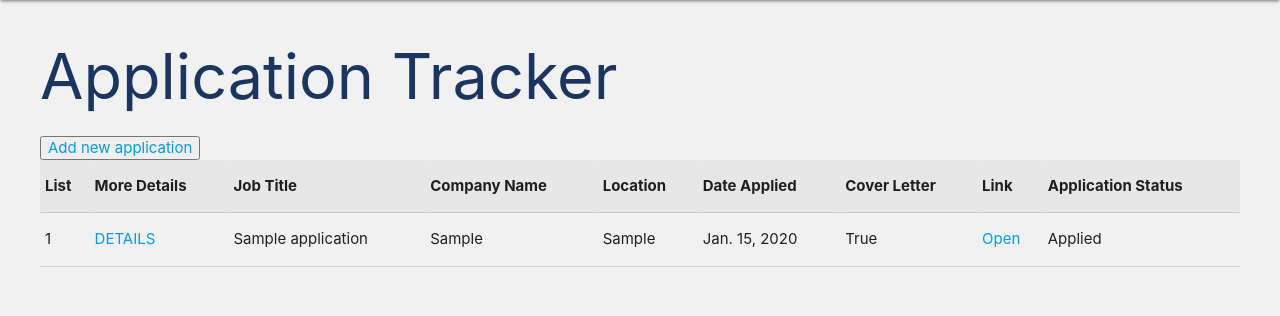
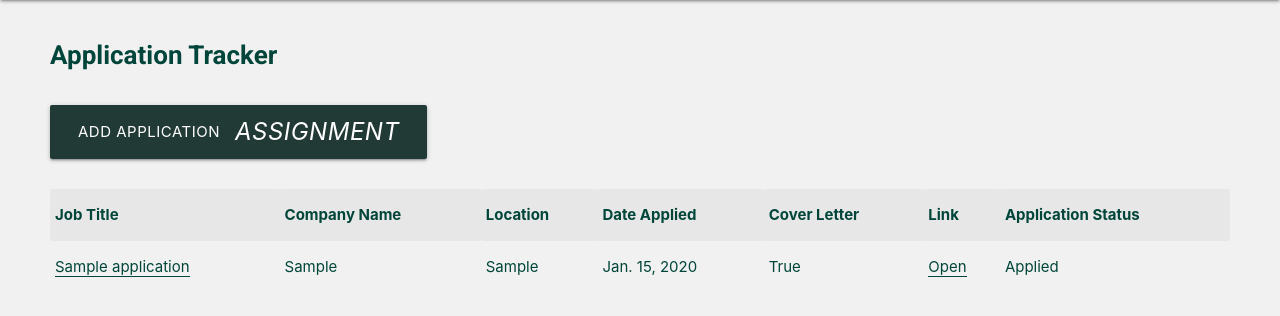
Before and after one commit to NatashaRodic/career-crafter, a Django app: page /applications/ in a window 1280 px wide. Shown: the part 64-380 px from the top of the page. Run offline with Django 4.2, Linux system fonts and the light colour scheme; a user stored in the database is signed in; tables that the repository leaves empty hold one stand-in row (values such as "Sample post"); some libraries are stand-ins or nearby versions.

Commit message:
Update Application tracker page

```diff
--- a/main_app/static/css/style.css
+++ b/main_app/static/css/style.css
@@ -44,3 +44,13 @@ img {
     align-content: center;
     align-items: center;
 }
+
+.pageTitle {
+    font-size: 26px;
+    color: #004539;
+    line-height: 1.5;
+    font-family: "Roboto", sans-serif;
+    font-weight: 700;
+    font-style: normal;
+    margin-bottom: 30px;
+}
--- a/main_app/templates/applications/index.html
+++ b/main_app/templates/applications/index.html
@@ -1,14 +1,17 @@
 {% extends 'base.html'%}
 
 {% block content %}
-<h1 style="color:rgba(28, 53, 94, 1);">Application Tracker</h1>
-<button><a href="{% url 'application_create' %}">Add new application</a></button>
+<h2 class="pageTitle">Application Tracker</h2>
+
+<a style="margin:0px 10px 30px 0px" class="waves-effect waves-light  teal darken-4 btn-large"
+    href="{% url 'application_create' %}"> Add
+    application <i class="material-icons right">assignment</i></a>
+
 <div class="col s6">
-    <table>
+    <table class="striped highlight">
         <thead style="background-color: rgb(231, 231, 231);">
             <tr>
-                <th>List</th>
-                <th>More Details</th>
+
                 <th>Job Title</th>
                 <th>Company Name</th>
                 <th>Location</th>
@@ -22,9 +25,9 @@
             {% for application in applications %}
 
             <tr>
-                <td>{{application.id}}</td>
-                <td><a href="{% url 'detail' application.id %}">DETAILS</a></td>
-                <td>{{application.job_title}}</td>
+
+                <td id="{{application.id}}"><a href="{% url 'detail' application.id %}">{{application.job_title}}</a>
+                </td>
                 <td>{{application.company}}</td>
                 <td>{{application.location}}</td>
                 <td>{{application.date}}</td>
@@ -38,4 +41,27 @@
         </tbody>
     </table>
 </div>
+<style>
+    table tr:nth-child(even) {
+        background-color: rgb(213, 236, 226) !important;
+    }
+
+    table tr:hover {
+        background-color: rgb(188, 219, 205) !important;
+    }
+
+    table {
+        color: #004539;
+    }
+
+    table a {
+        color: #004539;
+        border-bottom: 1px solid #004539;
+    }
+
+    table a:hover {
+        color: #000000;
+        border-bottom: 1px solid #004539;
+    }
+</style>
 {% endblock%}
--- a/main_app/templates/base.html
+++ b/main_app/templates/base.html
@@ -48,7 +48,7 @@
             </div>
         </nav>
     </header>
-    <main class="" style=" max-width: 1200px; margin:0 auto;">
+    <main class="" style=" max-width: 1200px; margin:0 auto; padding-left: 10px; padding-right:10px">
                                 {% block content %}
                                 {% endblock %}
                                 </main>
```
